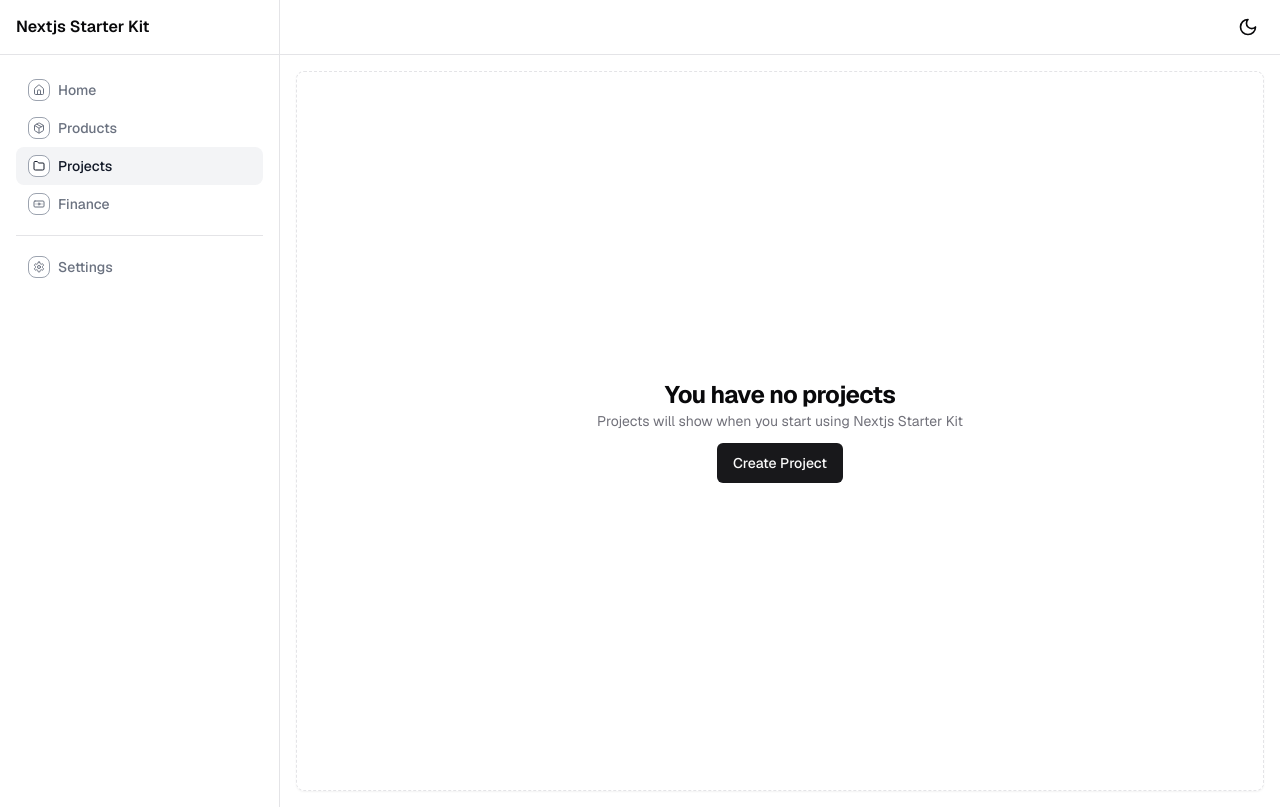
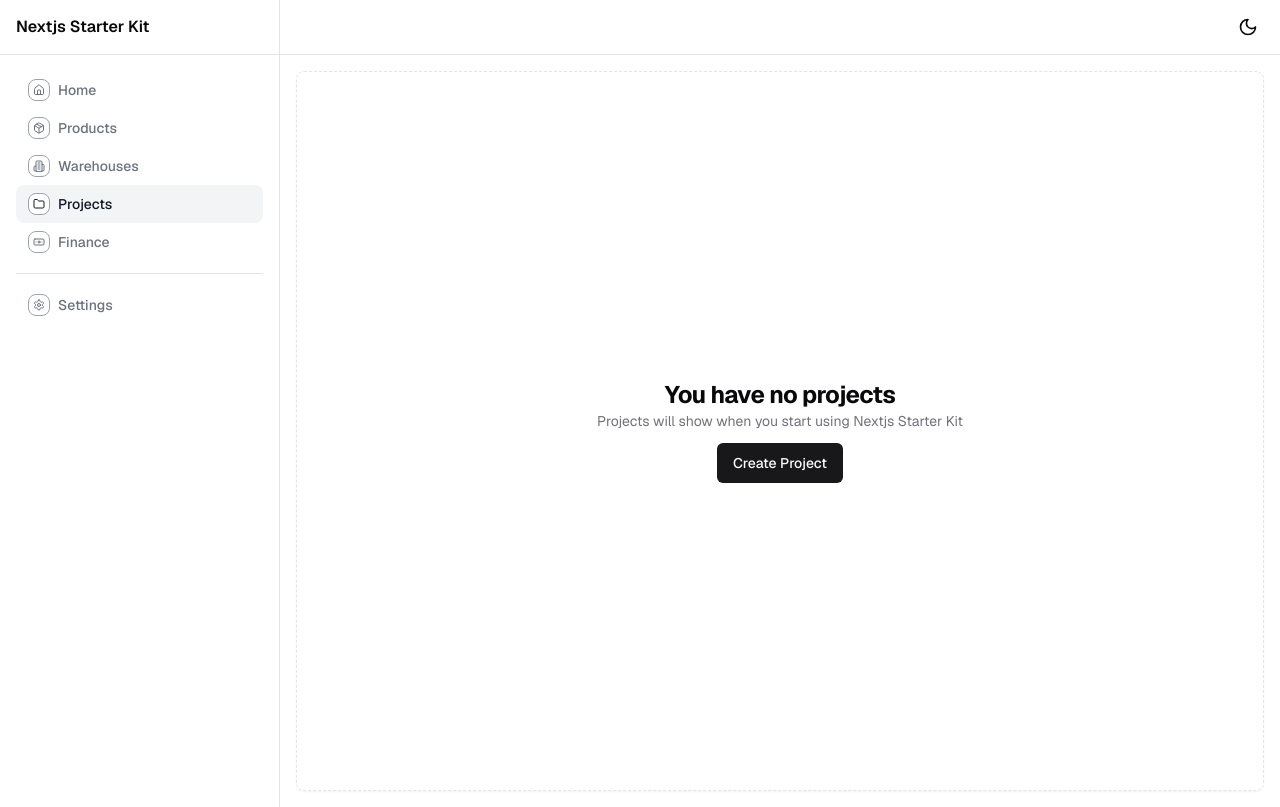
Before and after one commit to ethan-hurst/shiny-spoon, a Next.js app: page /dashboard/projects in a window 1280 px wide. Built offline with nearby package versions, Linux system fonts and the light colour scheme; no server answers.

Commit message:
feat: add warehouses link to dashboard sidebar

```diff
--- a/app/dashboard/_components/dashboard-side-bar.tsx
+++ b/app/dashboard/_components/dashboard-side-bar.tsx
@@ -51,6 +51,17 @@ export default function DashboardSideBar() {
             </Link>
             <Link
               className={clsx("flex items-center gap-2 rounded-lg px-3 py-2 text-gray-500 transition-all hover:text-gray-900 dark:text-gray-400 dark:hover:text-gray-50", {
+                "flex items-center gap-2 rounded-lg bg-gray-100 px-3 py-2 text-gray-900  transition-all hover:text-gray-900 dark:bg-gray-800 dark:text-gray-50 dark:hover:text-gray-50": pathname.startsWith("/warehouses")
+              })}
+              href="/warehouses"
+            >
+              <div className="border rounded-lg dark:bg-black dark:border-gray-800 border-gray-400 p-1 bg-white">
+                <Building2 className="h-3 w-3" />
+              </div>
+              Warehouses
+            </Link>
+            <Link
+              className={clsx("flex items-center gap-2 rounded-lg px-3 py-2 text-gray-500 transition-all hover:text-gray-900 dark:text-gray-400 dark:hover:text-gray-50", {
                 "flex items-center gap-2 rounded-lg bg-gray-100 px-3 py-2 text-gray-900  transition-all hover:text-gray-900 dark:bg-gray-800 dark:text-gray-50 dark:hover:text-gray-50": pathname === "/dashboard/projects"
               })}
               href="/dashboard/projects"
```
